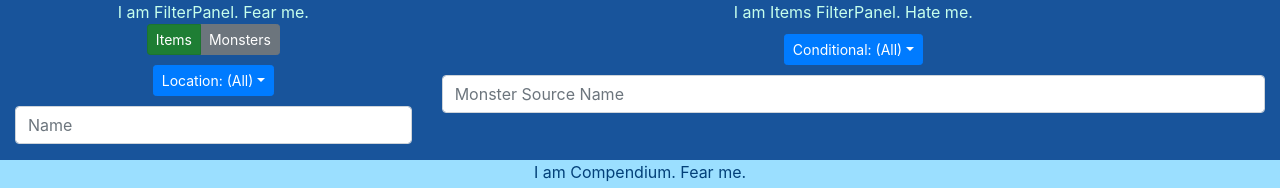
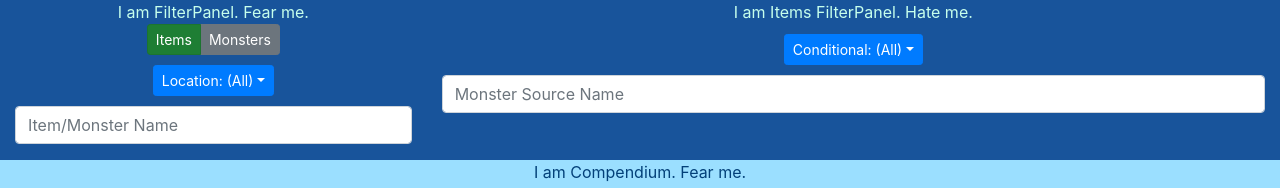
Before and after one commit to aturfah/eon-codex, a React (Create React App) app: page / in a window 1280 px wide. Shown: the top 188 px of the page. Built offline with nearby package versions, Linux system fonts and the light colour scheme.

Commit message:
Change Placeholder text

```diff
--- a/src/FilterPanel/FilterPanel.js
+++ b/src/FilterPanel/FilterPanel.js
@@ -174,9 +174,9 @@ class FilterPanel extends Component {
     return (<InputGroup className="mb-3">
         <FormControl
         ref="nameFilterText"
-        placeholder="Name"
+        placeholder="Item/Monster Name"
         value={this.nameFilter}
-        aria-label="Name"
+        aria-label="Item/Monster Name"
         onChange={this.nameFilterType}
         />
     </InputGroup>)
```
